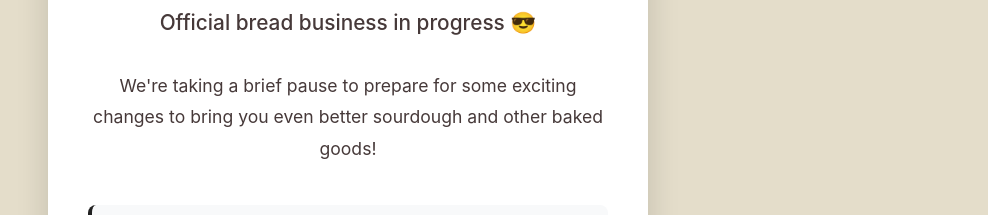
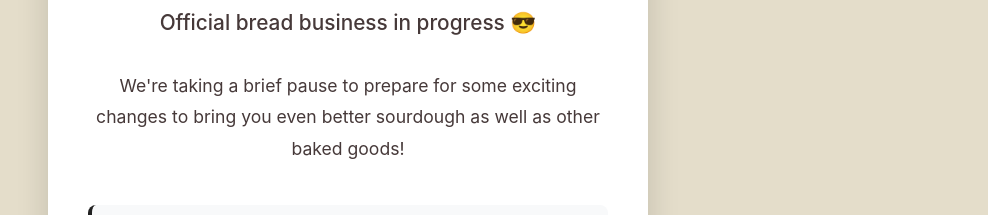
Before and after one commit to JanSolo99/BirchwoodSourdough, a website: page maintenance.html in a window 1280 px wide. Shown: the part 354-569 px from the top of the page, without its empty margins (292-1280 px from the left). Drawn offline with Linux system fonts and the light colour scheme.

Commit message:
maintanence page change

```diff
--- a/maintenance.html
+++ b/maintenance.html
@@ -164,7 +164,7 @@
         <p class="maintenance-subtitle">Official bread business in progress 😎</p>
 
         <div class="maintenance-message">
-            <p>We're taking a brief pause to prepare for some exciting changes to bring you even better sourdough and other baked goods!</p>
+            <p>We're taking a brief pause to prepare for some exciting changes to bring you even better sourdough as well as other baked goods!</p>
         </div>
 
         <div class="business-update">
```
